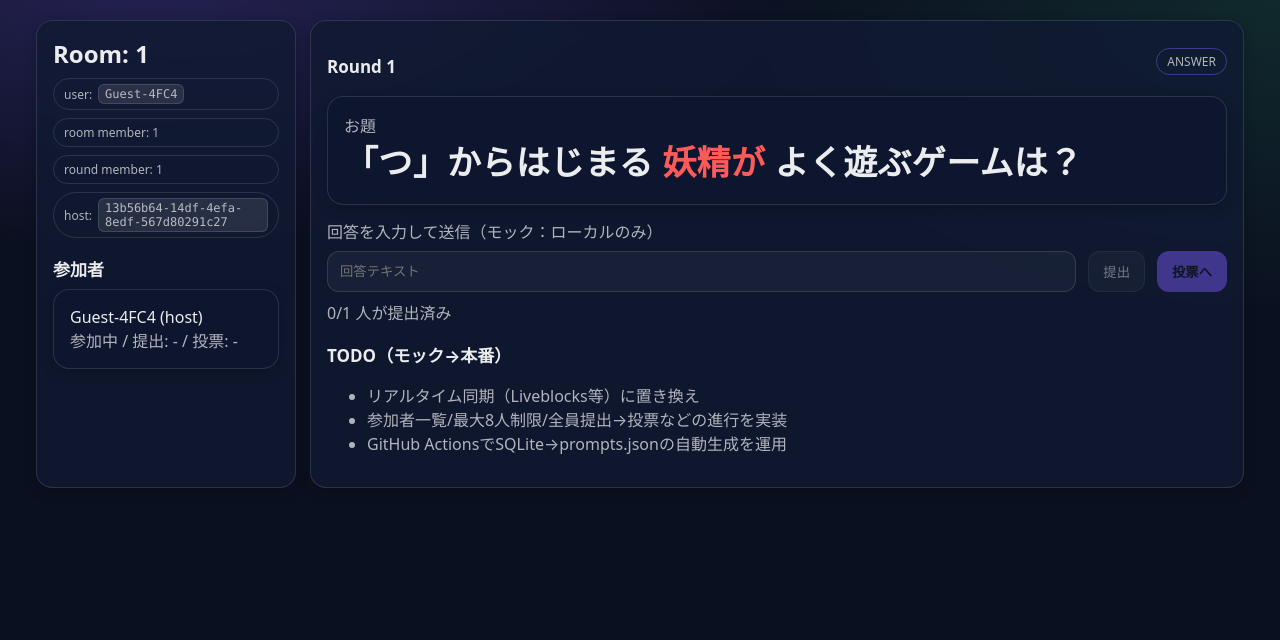
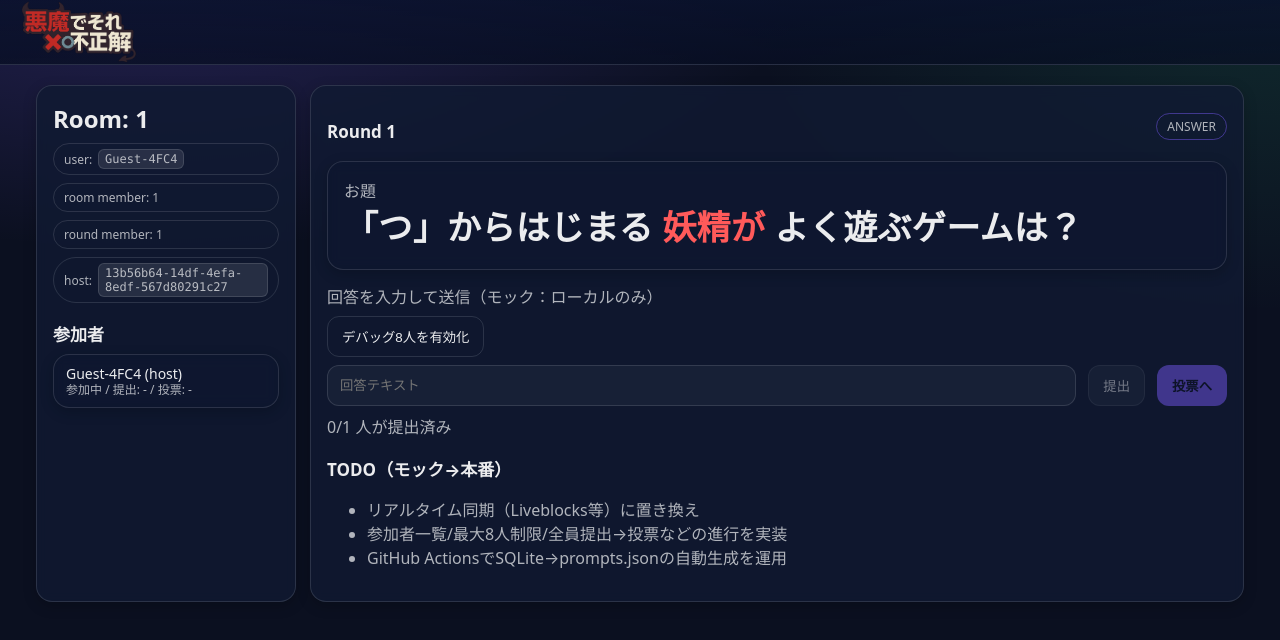
Before and after one commit to just1ssue/Amber_True, a React (Vite) app: page /#/room/1 in a window 1280 px wide. Shown: the top 640 px of the page. Built offline with nearby package versions, Linux system fonts and the light colour scheme.

Commit message:
fix:ui修正とタイトルロゴ追加

```diff
--- a/src/App.tsx
+++ b/src/App.tsx
@@ -5,11 +5,20 @@ import { Room } from "./pages/Room";
 export function App() {
   return (
     <HashRouter>
-      <div className="container">
-        <Routes>
-          <Route path="/" element={<Home />} />
-          <Route path="/room/:roomId" element={<Room />} />
-        </Routes>
+      <div className="app-shell">
+        <header className="title-frame">
+          <img
+            className="title-image"
+            src={`${import.meta.env.BASE_URL}assets/title/title.png`}
+            alt="Amber_True title"
+          />
+        </header>
+        <div className="container">
+          <Routes>
+            <Route path="/" element={<Home />} />
+            <Route path="/room/:roomId" element={<Room />} />
+          </Routes>
+        </div>
       </div>
     </HashRouter>
   );
--- a/src/pages/Room.tsx
+++ b/src/pages/Room.tsx
@@ -8,6 +8,59 @@ import { buildPrompt } from "../lib/prompt";
 import { getOrCreateDisplayName, getOrCreateUserId } from "../lib/storage";
 
 const MAX_MEMBERS = 8;
+const DEBUG_MEMBER_PREFIX = "__debug_member_";
+
+function isDebugMemberId(userId: string): boolean {
+  return userId.startsWith(DEBUG_MEMBER_PREFIX);
+}
+
+function debugMemberName(userId: string): string {
+  const num = Number(userId.slice(DEBUG_MEMBER_PREFIX.length));
+  const idx = Number.isFinite(num) ? num + 1 : 0;
+  return `Debug-${String(idx).padStart(2, "0")}`;
+}
+
+function buildDebugActiveMemberIds(baseIds: string[]): string[] {
+  const normalized = Array.from(new Set(baseIds));
+  const out = normalized.slice(0, MAX_MEMBERS);
+  let i = 0;
+  while (out.length < MAX_MEMBERS) {
+    out.push(`${DEBUG_MEMBER_PREFIX}${i}`);
+    i += 1;
+  }
+  return out;
+}
+
+function mockSubmissionText(index: number): string {
+  return `デバッグ回答 ${index + 1}`;
+}
+
+function hashString(input: string): number {
+  let h = 2166136261;
+  for (let i = 0; i < input.length; i += 1) {
+    h ^= input.charCodeAt(i);
+    h = Math.imul(h, 16777619);
+  }
+  return h >>> 0;
+}
+
+function toResultState(prev: GameState): GameState {
+  const tally: Record<string, number> = {};
+  for (const v of Object.values(prev.votes)) {
+    tally[v.targetUserId] = (tally[v.targetUserId] ?? 0) + 1;
+  }
+  const max = Math.max(0, ...Object.values(tally));
+  const winners = Object.entries(tally)
+    .filter(([, n]) => n === max && max > 0)
+    .map(([uid]) => uid);
+  const nextScores = { ...prev.scores };
+  for (const w of winners) nextScores[w] = (nextScores[w] ?? 0) + 1;
+  return {
+    ...prev,
+    phase: "RESULT",
+    scores: nextScores,
+  };
+}
 
 export function Room() {
   const { roomId = "" } = useParams();
@@ -20,6 +73,7 @@ export function Room() {
   const [promptsError, setPromptsError] = useState("");
   const [game, setGame] = useState<GameState | null>(null);
   const [joinError, setJoinError] = useState<string>("");
+  const [debugRound, setDebugRound] = useState<number | null>(null);
 
   const [answerText, setAnswerText] = useState("");
 
@@ -96,6 +150,13 @@ export function Room() {
     };
   }, [adapter, data, name, roomId, userId]);
 
+  useEffect(() => {
+    if (!game || debugRound === null) return;
+    if (game.round !== debugRound) {
+      setDebugRound(null);
+    }
+  }, [debugRound, game]);
+
   if (promptsError) {
     return (
       <div className="card">
@@ -120,12 +181,21 @@ export function Room() {
   }
 
   const memberIds = Object.keys(game.members);
-  const activeMemberIds =
+  const baseActiveMemberIds =
     game.activeMemberIds.length > 0
       ? game.activeMemberIds.filter((id) => Boolean(game.members[id]))
       : memberIds;
+  const isDebugRoundEnabled = import.meta.env.DEV && debugRound === game.round;
+  const activeMemberIds = isDebugRoundEnabled
+    ? buildDebugActiveMemberIds(baseActiveMemberIds)
+    : baseActiveMemberIds;
+  const debugMemberIds = activeMemberIds.filter((id) => isDebugMemberId(id));
+  const memberIdsForView = isDebugRoundEnabled
+    ? Array.from(new Set([...memberIds, ...debugMemberIds]))
+    : memberIds;
   const isHost = game.hostId === userId;
   const isActiveRoundMember = activeMemberIds.includes(userId);
+  const canUseDebugButton = import.meta.env.DEV && isHost && game.phase === "ANSWER";
   const mySubmitted = Boolean(game.submissions[userId]);
   const myVoted = Boolean(game.votes[userId]);
   const allSubmitted =
@@ -137,6 +207,18 @@ export function Room() {
   const modifierCard = data?.modifier.find((x) => x.id === game.prompt.modifierId);
   const contentCard = data?.content.find((x) => x.id === game.prompt.contentId);
   const hasPromptParts = Boolean(textCard && modifierCard && contentCard);
+  const voteSubmissionEntries = (() => {
+    const seed = `${roomId}:${game.round}:vote`;
+    return Object.keys(game.submissions)
+      .sort((a, b) => hashString(`${seed}:${a}`) - hashString(`${seed}:${b}`))
+      .map((id) => [id, game.submissions[id]] as const);
+  })();
+
+  const getDisplayName = (id: string): string => {
+    if (game.members[id]) return game.members[id].name;
+    if (isDebugMemberId(id)) return debugMemberName(id);
+    return id;
+  };
 
   function applyGameUpdate(updater: (prev: GameState) => GameState) {
     const next = adapter.update(roomId, (prev) => {
@@ -163,29 +245,43 @@ export function Room() {
   }
 
   function startVoteIfReady() {
-    if (!isHost || !allSubmitted) return;
+    if (!isHost) return;
+    if (isDebugRoundEnabled) {
+      applyGameUpdate((prev) => {
+        if (prev.round !== debugRound) return prev;
+        const realIds =
+          prev.activeMemberIds.length > 0
+            ? prev.activeMemberIds.filter((id) => Boolean(prev.members[id]))
+            : Object.keys(prev.members);
+        const debugIds = buildDebugActiveMemberIds(realIds);
+        const submissions = { ...prev.submissions };
+        let generatedIndex = 0;
+        for (const id of debugIds) {
+          if (!submissions[id]) {
+            submissions[id] = {
+              text: mockSubmissionText(generatedIndex),
+              submittedAt: Date.now(),
+            };
+            generatedIndex += 1;
+          }
+        }
+
+        return {
+          ...prev,
+          phase: "VOTE",
+          activeMemberIds: debugIds,
+          submissions,
+        };
+      });
+      return;
+    }
+    if (!allSubmitted) return;
     applyGameUpdate((prev) => ({ ...prev, phase: "VOTE" }));
   }
 
   function showResult() {
     if (!isHost || !allVoted) return;
-    applyGameUpdate((prev) => {
-      const tally: Record<string, number> = {};
-      for (const v of Object.values(prev.votes)) {
-        tally[v.targetUserId] = (tally[v.targetUserId] ?? 0) + 1;
-      }
-      const max = Math.max(0, ...Object.values(tally));
-      const winners = Object.entries(tally)
-        .filter(([, n]) => n === max && max > 0)
-        .map(([uid]) => uid);
-      const nextScores = { ...prev.scores };
-      for (const w of winners) nextScores[w] = (nextScores[w] ?? 0) + 1;
-      return {
-        ...prev,
-        phase: "RESULT",
-        scores: nextScores,
-      };
-    });
+    applyGameUpdate((prev) => toResultState(prev));
   }
 
   function nextRound() {
@@ -203,13 +299,29 @@ export function Room() {
 
   function castVote(targetUserId: string) {
     if (myVoted || !isActiveRoundMember) return;
-    applyGameUpdate((prev) => ({
-      ...prev,
-      votes: {
+    applyGameUpdate((prev) => {
+      const votes = {
         ...prev.votes,
         [userId]: { targetUserId },
-      },
-    }));
+      };
+      if (isDebugRoundEnabled && prev.phase === "VOTE") {
+        const realVoterIds = prev.activeMemberIds.filter((id) => !isDebugMemberId(id));
+        const allRealVoted =
+          realVoterIds.length > 0 && realVoterIds.every((id) => Boolean(votes[id]));
+        if (allRealVoted) {
+          return toResultState({ ...prev, votes });
+        }
+      }
+      return {
+        ...prev,
+        votes,
+      };
+    });
+  }
+
+  function activateDebugRound() {
+    if (!game || !canUseDebugButton) return;
+    setDebugRound(game.round);
   }
 
   return (
@@ -221,7 +333,7 @@ export function Room() {
             user: <code>{name}</code>
           </div>
           <div className="meta-chip">
-            room member: {memberIds.length}
+            room member: {memberIdsForView.length}
           </div>
           <div className="meta-chip">
             round member: {activeMemberIds.length}
@@ -239,10 +351,10 @@ export function Room() {
         <div className="section">
           <div className="h2">参加者</div>
           <div className="list">
-            {memberIds.map((id) => (
-              <div className="card phase-card" key={id}>
+            {memberIdsForView.map((id) => (
+              <div className="card phase-card member-tile" key={id}>
                 <div>
-                  {game.members[id]?.name ?? id} {id === game.hostId ? "(host)" : ""}
+                  {getDisplayName(id)} {id === game.hostId ? "(host)" : ""}
                 </div>
                 <div className="muted">
                   {activeMemberIds.includes(id) ? "参加中" : "観戦中"} / 提出:{" "}
@@ -279,6 +391,13 @@ export function Room() {
         {game.phase === "ANSWER" && (
           <div className="section">
             <div className="muted">回答を入力して送信（モック：ローカルのみ）</div>
+            {canUseDebugButton && (
+              <div className="row" style={{ marginTop: 8 }}>
+                <button className="btn btn--ghost" onClick={activateDebugRound}>
+                  {isDebugRoundEnabled ? "デバッグ8人: 有効" : "デバッグ8人を有効化"}
+                </button>
+              </div>
+            )}
             <div className="row" style={{ marginTop: 8 }}>
               <input
                 className="input"
@@ -294,7 +413,11 @@ export function Room() {
               >
                 提出
               </button>
-              <button className="btn btn--primary" onClick={startVoteIfReady} disabled={!isHost || !allSubmitted}>
+              <button
+                className="btn btn--primary"
+                onClick={startVoteIfReady}
+                disabled={!isHost || (!allSubmitted && !isDebugRoundEnabled)}
+              >
                 投票へ
               </button>
             </div>
@@ -313,12 +436,12 @@ export function Room() {
         {game.phase === "VOTE" && (
           <div className="section">
             <div className="muted">投票フェーズ：回答者は匿名表示（結果で公開）</div>
-            <div className="list" style={{ marginTop: 12 }}>
-              {Object.keys(game.submissions).length === 0 && <div className="muted">提出がありません</div>}
-              {Object.entries(game.submissions).map(([submitterId, submission]) => (
-                <div className="card phase-card" key={submitterId}>
+            <div className="list list--answers list--answers-vote" style={{ marginTop: 12 }}>
+              {voteSubmissionEntries.length === 0 && <div className="muted">提出がありません</div>}
+              {voteSubmissionEntries.map(([submitterId, submission]) => (
+                <div className="card phase-card answer-card" key={submitterId}>
                   <div className="muted">回答者: 匿名</div>
-                  <div>{submission.text}</div>
+                  <div className="answer-card__text">{submission.text}</div>
                   <button
                     className="btn btn--secondary"
                     disabled={myVoted || !isActiveRoundMember}
@@ -346,12 +469,12 @@ export function Room() {
             <div className="muted">結果フェーズ：回答者を公開、同率は全員加点</div>
 
             <div className="h2">回答一覧（公開）</div>
-            <div className="list">
+            <div className="list list--answers list--answers-result">
               {Object.entries(game.submissions).map(([submitterId, submission]) => (
-                <div className="card phase-card" key={submitterId}>
-                  <div className="muted">回答者: {game.members[submitterId]?.name ?? "Unknown"}</div>
-                  <div>{submission.text}</div>
-                  <div className="muted">score: {game.scores[submitterId] ?? 0}</div>
+                <div className="card phase-card result-card" key={submitterId}>
+                  <div className="muted result-card__author">回答者: {getDisplayName(submitterId)}</div>
+                  <div className="result-card__text">{submission.text}</div>
+                  <div className="muted result-card__score">score: {game.scores[submitterId] ?? 0}</div>
                 </div>
               ))}
             </div>
@@ -363,7 +486,7 @@ export function Room() {
               <ul className="score-list">
                 {Object.entries(game.scores).map(([uid, sc]) => (
                   <li key={uid}>
-                    <code>{game.members[uid]?.name ?? uid}</code>: {sc}
+                    <code>{getDisplayName(uid)}</code>: {sc}
                   </li>
                 ))}
               </ul>
--- a/src/styles.css
+++ b/src/styles.css
@@ -34,6 +34,25 @@ body {
     var(--bg);
 }
 
+.app-shell {
+  min-height: 100%;
+}
+
+.title-frame {
+  width: 100%;
+  border-bottom: 1px solid var(--border);
+  padding: 0 20px;
+  background: linear-gradient(180deg, rgba(9, 17, 43, 0.85), rgba(7, 14, 35, 0.75));
+}
+
+.title-image {
+  display: block;
+  height: 64px;
+  width: auto;
+  max-width: 100%;
+  object-fit: contain;
+}
+
 a {
   color: inherit;
 }
@@ -58,6 +77,10 @@ a {
 }
 
 .room-layout > .card + .card {
+  margin-top: 0;
+}
+
+.list > .card + .card {
   margin-top: 0;
 }
 
@@ -214,6 +237,85 @@ a {
   margin-top: 8px;
 }
 
+.list--answers {
+  grid-template-columns: repeat(auto-fit, minmax(260px, 1fr));
+  align-items: stretch;
+}
+
+.list--answers-vote {
+  grid-auto-rows: auto;
+}
+
+.list--answers-result {
+  grid-auto-rows: auto;
+}
+
+.answer-card {
+  display: flex;
+  flex-direction: column;
+  gap: 6px;
+  min-height: 136px;
+}
+
+.answer-card > .btn {
+  margin-top: auto;
+  width: 100%;
+}
+
+.answer-card__text {
+  line-height: 1.4;
+  min-height: 2.8em;
+  max-height: 2.8em;
+  overflow: hidden;
+  overflow-wrap: anywhere;
+  word-break: break-word;
+  display: -webkit-box;
+  -webkit-line-clamp: 2;
+  -webkit-box-orient: vertical;
+}
+
+.result-card {
+  display: flex;
+  flex-direction: column;
+  gap: 6px;
+  min-height: 120px;
+}
+
+.result-card__author {
+  line-height: 1.35;
+}
+
+.result-card__text {
+  line-height: 1.4;
+  min-height: 2.8em;
+  max-height: 2.8em;
+  overflow: hidden;
+  overflow-wrap: anywhere;
+  word-break: break-word;
+  display: -webkit-box;
+  -webkit-line-clamp: 2;
+  -webkit-box-orient: vertical;
+}
+
+.result-card__score {
+  margin-top: auto;
+  line-height: 1.2;
+}
+
+.member-tile {
+  padding: 10px 12px;
+}
+
+.member-tile > div:first-child {
+  font-size: 14px;
+  line-height: 1.25;
+}
+
+.member-tile > .muted {
+  font-size: 12px;
+  line-height: 1.2;
+}
+
 .score-list {
   margin: 10px 0;
   padding-left: 18px;
@@ -269,4 +371,12 @@ code {
   .room-sidebar {
     position: static;
   }
+
+  .title-frame {
+    padding: 0 12px;
+  }
+
+  .title-image {
+    height: 46px;
+  }
 }
```
Also changed, not shown: public/assets/title/title.png (added), 1 other file (tests, documents, lock files or other folders).
